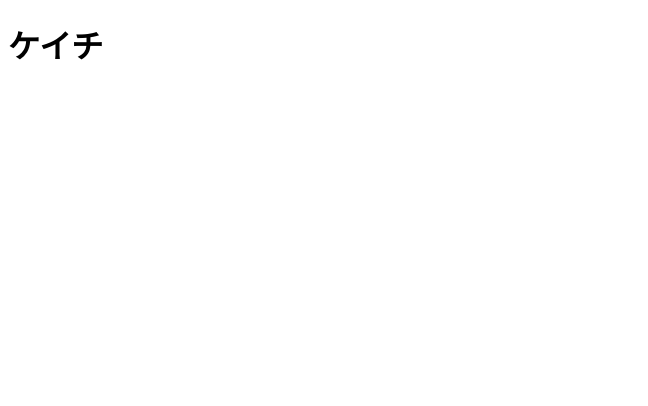
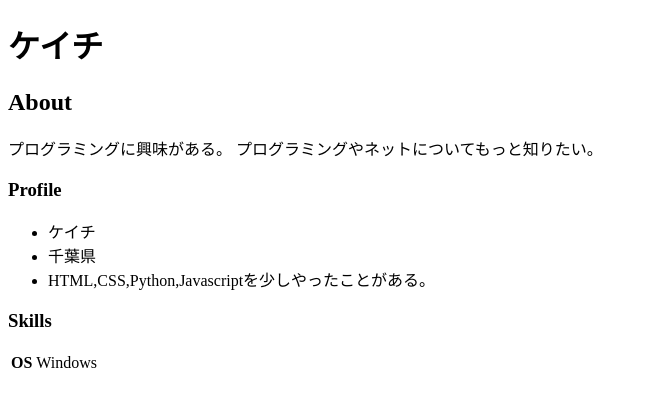
Before and after one commit to keichibibi/https-keichi.github.io, a plain HTML site: page index.html in a window 1280 px wide. Shown: the whole page, without its empty margins (0-648 px from the left). Drawn offline with Linux system fonts and the light colour scheme.

Commit message:
ポートフォリオに情報を追加

```diff
--- a/index.html
+++ b/index.html
@@ -7,5 +7,23 @@
   </head>
   <body>
     <h1>ケイチ</h1>
+    <h2>About</h2>
+    <p>
+      プログラミングに興味がある。
+      プログラミングやネットについてもっと知りたい。
+    </p>
+    <h3>Profile</h3>
+    <ul>
+      <li>ケイチ</li>
+      <li>千葉県</li>
+      <li>HTML,CSS,Python,Javascriptを少しやったことがある。</li>
+    </ul>
+    <h3>Skills</h3>
+    <table>
+      <tr>
+        <th>OS</th>
+        <td>Windows</td>
+      </tr>
+    </table>
   </body>
 </html>
```
